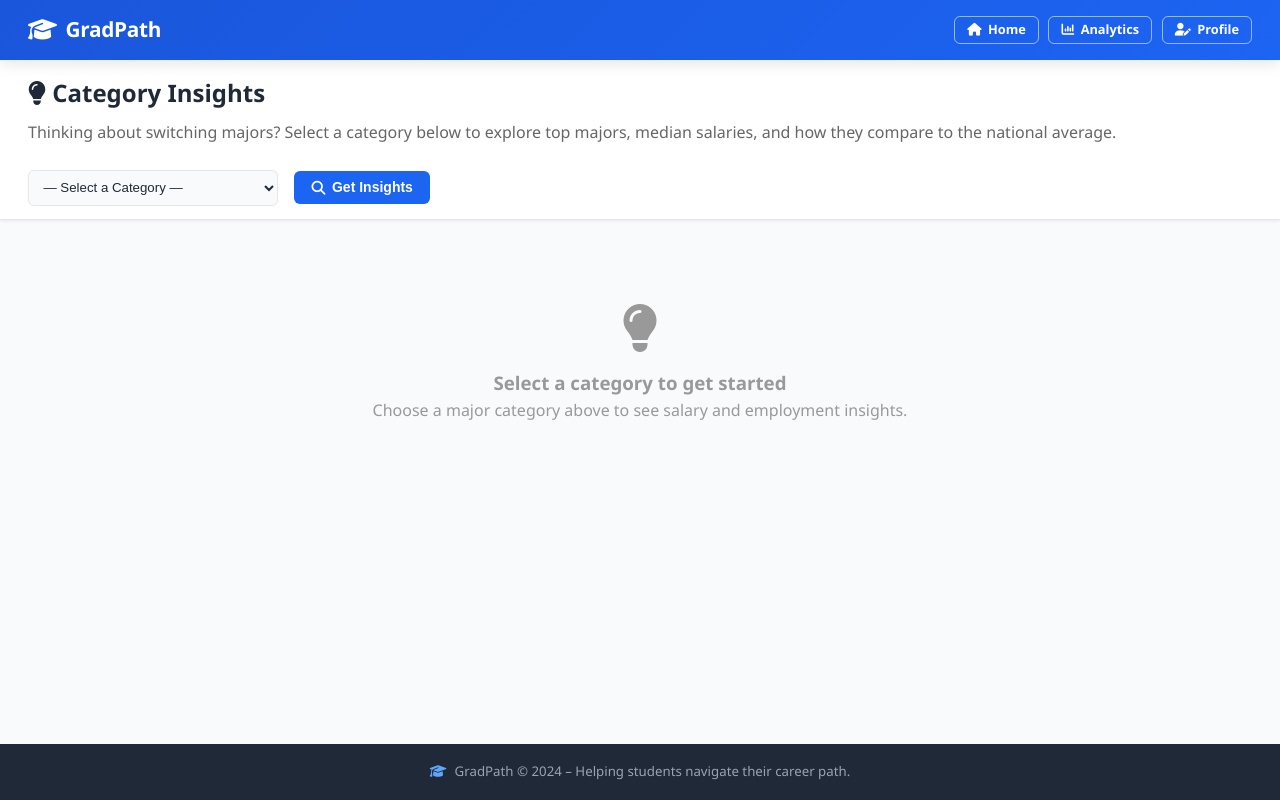
After one commit to cs411-alawini/sp26-cs411-team047-WeCanThinkAboutIt, a Flask app: page /insights in a window 1280 px wide. The commit adds this page. Run offline with Flask 3, Linux system fonts and the light colour scheme; data that the repository does not hold is empty.

Commit message:
implemented insights feature to satisfy stored procedure requirement, fixedbugs

```diff
--- a/-sp26-cs411-team047-WeCanThinkAboutIt/app.py
+++ b/-sp26-cs411-team047-WeCanThinkAboutIt/app.py
@@ -133,10 +133,10 @@ def index():
                    m.major_name, m.category,
                    u.university_name,
                    up.major_ID, up.university_ID
-            FROM   USER_PROFILE up
-            LEFT JOIN MAJOR      m ON up.major_ID      = m.major_ID
+            FROM USER_PROFILE up
+            LEFT JOIN MAJOR m ON up.major_ID = m.major_ID
             LEFT JOIN UNIVERSITY u ON up.university_ID = u.university_ID
-            WHERE  up.user_profile_ID = %s
+            WHERE up.user_profile_ID = %s
             """,
             (user_id,),
             fetch_one=True,
@@ -239,10 +239,10 @@ def profile():
             SELECT up.user_profile_ID, up.email, up.grad_year, up.degree_level,
                    up.major_ID, up.university_ID,
                    m.major_name, u.university_name
-            FROM   USER_PROFILE up
+            FROM USER_PROFILE up
             LEFT JOIN MAJOR m ON up.major_ID = m.major_ID
             LEFT JOIN UNIVERSITY u ON up.university_ID = u.university_ID
-            WHERE  up.user_profile_ID = %s
+            WHERE up.user_profile_ID = %s
             """,
             (user_id,),
             fetch_one=True,
@@ -253,11 +253,11 @@ def profile():
             SELECT pp.preset_ID, pp.expected_salary, pp.max_unemployment,
                    pp.industry_ID, pp.state_ID,
                    i.industry_name, l.state_name
-            FROM   PREFERENCE_PRESET pp
+            FROM PREFERENCE_PRESET pp
             LEFT JOIN INDUSTRY  i ON pp.industry_ID = i.industry_ID
             LEFT JOIN LOCATION  l ON pp.state_ID = l.state_ID
-            WHERE  pp.user_profile_ID = %s
-            ORDER  BY pp.preset_ID DESC
+            WHERE pp.user_profile_ID = %s
+            ORDER BY pp.preset_ID DESC
             """,
             (user_id,),
         ) or []
@@ -524,6 +524,96 @@ def api_unemployment(state_id):
     )
     return jsonify(row or {})
 
+# check for functionality of this stored procedure
+def _setup_stored_procedure():
+    conn = get_db_connection()
+    if not conn:
+        print("stored procedure setup: could not connect to DB.")
+        return
+    cursor = conn.cursor()
+    try:
+        cursor.execute("DROP PROCEDURE IF EXISTS GetMajorInsights")
+        cursor.execute(
+            """
+            CREATE PROCEDURE GetMajorInsights(IN p_category VARCHAR(100))
+            BEGIN
+                DECLARE v_category VARCHAR(100);
+
+                IF p_category IS NULL OR p_category = '' THEN
+                    SET v_category = 'Engineering';
+                ELSE
+                    SET v_category = p_category;
+                END IF;
+
+                SELECT a.major, a.major_category, a.median_salary, ROUND(a.unemployment_rate*100,2) AS unemployment_pct, a.total_students
+                FROM allagesRAW a
+                JOIN MAJOR m ON a.major = m.Major_name
+                WHERE m.Category = v_category AND a.median_salary > 0 AND a.major != 'Major'
+                ORDER BY a.median_salary DESC
+                LIMIT 10;
+
+                SELECT v_category AS category, ROUND(AVG(a.median_salary), 0) AS category_avg_salary,
+                    (SELECT ROUND(AVG(median_salary), 0) FROM allagesRAW
+                     WHERE median_salary>0 AND major != 'Major')AS national_avg_salary, COUNT(a.major) AS total_majors
+                FROM allagesRAW a
+                JOIN MAJOR m ON a.major = m.Major_name
+                WHERE m.Category = v_category AND a.median_salary > 0 AND a.major != 'Major';
+            END
+            """
+        )
+        conn.commit()
+        print("stored procedure GetMajorInsights created successfully")
+    except Exception as e:
+        print(f"stored procedure setup error: {e}")
+        conn.rollback()
+    finally:
+        cursor.close()
+        conn.close()
+
+
+def call_major_insights(category):
+    conn = get_db_connection()
+    if not conn:
+        return {"error": "DB connection failed"}
+    cursor = conn.cursor(dictionary=True)
+    try:
+        cursor.callproc("GetMajorInsights", (category,))
+        result_sets = [rs.fetchall() for rs in cursor.stored_results()]
+        majors = result_sets[0] if len(result_sets) > 0 else []
+        summary = result_sets[1][0] if len(result_sets) > 1 and result_sets[1] else {}
+        from decimal import Decimal
+        def to_native(rows):
+            return [
+                {k: float(v) if isinstance(v, Decimal) else v for k, v in row.items()}
+                for row in rows
+            ]
+        return {
+            "majors": to_native(majors),
+            "summary": {k: float(v) if isinstance(v, Decimal) else v for k, v in summary.items()},
+        }
+    except Exception as e:
+        print(f"stored procedure call error: {e}")
+        return {"error": str(e)}
+    finally:
+        cursor.close()
+        conn.close()
+
+
+@app.route("/api/major_insights")
+def api_major_insights():
+    category = request.args.get("category", "").strip()
+    if not category:
+        return jsonify({"error": "category parameter required"}), 400
+    result = call_major_insights(category)
+    status = 200 if "error" not in result else 500
+    return jsonify(result), status
+
+@app.route("/insights")
+def insights():
+    categories = get_categories()
+    return render_template("insights.html", categories=categories)
+
+# before SP
 
 @app.route("/dashboard")
 def dashboard():
@@ -541,8 +631,8 @@ def api_save_state():
     if not user_id:
         return jsonify({"error": "Not logged in"}), 401
 
-    data            = request.get_json() or {}
-    state_name      = data.get("state_name", "").strip()
+    data = request.get_json() or {}
+    state_name = data.get("state_name", "").strip()
     year_adjustment = int(data.get("year_adjustment", 0))
 
     if not state_name:
@@ -555,4 +645,5 @@ def api_save_state():
 
 
 if __name__ == "__main__":
-    app.run(debug=True, host="0.0.0.0", port=5005)
+    _setup_stored_procedure() #remove if feature is breaking during testing
+    app.run(debug=True, host="0.0.0.0", port=5005) #change to 8000 if needed
--- a/-sp26-cs411-team047-WeCanThinkAboutIt/extra_credit.py
+++ b/-sp26-cs411-team047-WeCanThinkAboutIt/extra_credit.py
@@ -198,11 +198,7 @@ def save_state_preference(user_id, state_name, year_adjustment):
         )
 
         # ── READ 4: career recommendations ───────────────────────────────
-        # Advanced concepts used:
-        #   • JOIN multiple relations (allagesRAW, MAJOR, LOCATION, UNEMPLOYMENT, USER_PROFILE)
-        #   • GROUP BY aggregation (AVG unemployment per state)
-        #   • Nested subquery that cannot be replaced by a JOIN:
-        #       find the latest unemployment year <= user's grad_year
+        #  find the latest unemployment year <= user's grad_year
         cursor.execute(
             """
             SELECT a.major,
--- /dev/null
+++ b/-sp26-cs411-team047-WeCanThinkAboutIt/templates/insights.html
@@ -0,0 +1,155 @@
+<!DOCTYPE html>
+<html lang="en">
+<head>
+  <meta charset="UTF-8" />
+  <meta name="viewport" content="width=device-width, initial-scale=1.0" />
+  <title>GradPath – Category Insights</title>
+  <link rel="stylesheet" href="{{ url_for('static', filename='style.css') }}" />
+  <link rel="stylesheet"
+        href="https://cdnjs.cloudflare.com/ajax/libs/font-awesome/6.5.0/css/all.min.css" />
+</head>
+<body>
+
+  <!-- NAVBAR -->
+  <nav class="navbar">
+    <div class="nav-brand">
+      <i class="fa-solid fa-graduation-cap"></i>
+      <span>GradPath</span>
+    </div>
+    <div class="nav-actions">
+      <a href="{{ url_for('index') }}" class="btn btn-outline-white btn-sm">
+        <i class="fa-solid fa-house"></i> Home
+      </a>
+      <a href="{{ url_for('dashboard') }}" class="btn btn-outline-white btn-sm">
+        <i class="fa-solid fa-chart-column"></i> Analytics
+      </a>
+      <a href="{{ url_for('profile') }}" class="btn btn-outline-white btn-sm">
+        <i class="fa-solid fa-user-pen"></i> Profile
+      </a>
+    </div>
+  </nav>
+
+  <!-- PAGE HEADER -->
+  <section class="search-section">
+    <h1 style="margin-bottom: 0.5rem;">
+      <i class="fa-solid fa-lightbulb"></i> Category Insights
+    </h1>
+    <p style="color: #666; margin-bottom: 1.5rem;">
+      Thinking about switching majors? Select a category below to explore
+      top majors, median salaries, and how they compare to the national average.
+    </p>
+
+    <!-- Category picker -->
+    <div style="display: flex; gap: 1rem; align-items: center; flex-wrap: wrap;">
+      <select id="categoryPicker" class="filter-select" style="min-width: 250px;">
+        <option value="">— Select a Category —</option>
+        {% for cat in categories %}
+          <option value="{{ cat }}">{{ cat }}</option>
+        {% endfor %}
+      </select>
+      <button id="loadInsightsBtn" class="btn btn-primary">
+        <i class="fa-solid fa-magnifying-glass"></i> Get Insights
+      </button>
+    </div>
+  </section>
+
+  <!-- RESULTS (hidden until loaded) -->
+  <main class="main-content" style="display: block;">
+    <div id="insightsResults" style="display: none; width: 100%;">
+
+      <!-- Summary cards -->
+      <div id="insightsSummary"
+           style="display: flex; gap: 1.5rem; flex-wrap: wrap; margin-bottom: 1.5rem;">
+      </div>
+
+      <!-- Results table -->
+      <section class="jobs-section">
+        <div class="jobs-header">
+          <h2>
+            <i class="fa-solid fa-chart-bar"></i>
+            Top Majors in: <span id="insightsCategoryTitle"></span>
+          </h2>
+        </div>
+        <div class="table-wrapper">
+          <table class="jobs-table">
+            <thead>
+              <tr>
+                <th class="col-rank">Rank</th>
+                <th class="col-title">Major</th>
+                <th class="col-salary">Median Salary</th>
+                <th class="col-unemp">Unemployment %</th>
+                <th>Total Students</th>
+              </tr>
+            </thead>
+            <tbody id="insightsTableBody"></tbody>
+          </table>
+        </div>
+      </section>
+
+    </div>
+
+    <!-- Empty state -->
+    <div id="insightsEmpty" style="text-align: center; padding: 4rem; color: #999;">
+      <i class="fa-solid fa-lightbulb" style="font-size: 3rem; margin-bottom: 1rem;"></i>
+      <h3>Select a category to get started</h3>
+      <p>Choose a major category above to see salary and employment insights.</p>
+    </div>
+
+  </main>
+
+  <footer class="footer">
+    <p>
+      <i class="fa-solid fa-graduation-cap"></i>
+      GradPath &copy; 2024 – Helping students navigate their career path.
+    </p>
+  </footer>
+
+  <script>
+    document.getElementById('loadInsightsBtn').addEventListener('click', () => {
+      const category = document.getElementById('categoryPicker').value;
+      if (!category) return;
+
+      fetch(`/api/major_insights?category=${encodeURIComponent(category)}`)
+        .then(r => r.json())
+        .then(data => {
+          if (data.error || !data.majors) return;
+
+          document.getElementById('insightsCategoryTitle').textContent = category;
+          document.getElementById('insightsEmpty').style.display = 'none';
+
+          // Summary cards
+          const s = data.summary;
+          document.getElementById('insightsSummary').innerHTML = `
+            <div class="profile-card" style="padding:1rem; flex:1; min-width:150px;">
+              <strong>Category Avg Salary</strong><br>
+              $${Number(s.category_avg_salary).toLocaleString()}
+            </div>
+            <div class="profile-card" style="padding:1rem; flex:1; min-width:150px;">
+              <strong>National Avg Salary</strong><br>
+              $${Number(s.national_avg_salary).toLocaleString()}
+            </div>
+            <div class="profile-card" style="padding:1rem; flex:1; min-width:150px;">
+              <strong>Majors in Category</strong><br>
+              ${s.total_majors}
+            </div>
+          `;
+
+          // Table rows
+          document.getElementById('insightsTableBody').innerHTML = data.majors.map((m, i) => `
+            <tr class="job-row">
+              <td class="col-rank"><span class="rank-number">${i + 1}</span></td>
+              <td class="col-title"><span class="job-title">${m.major}</span></td>
+              <td class="col-salary">$${Number(m.median_salary).toLocaleString()}</td>
+              <td class="col-unemp">${m.unemployment_pct}%</td>
+              <td>${m.total_students ? Number(m.total_students).toLocaleString() : '—'}</td>
+            </tr>
+          `).join('');
+
+          document.getElementById('insightsResults').style.display = 'block';
+        })
+        .catch(() => {});
+    });
+  </script>
+
+</body>
+</html>
```
Also changed, not shown: -sp26-cs411-team047-WeCanThinkAboutIt/templates/index.html (+11 -1 lines).
